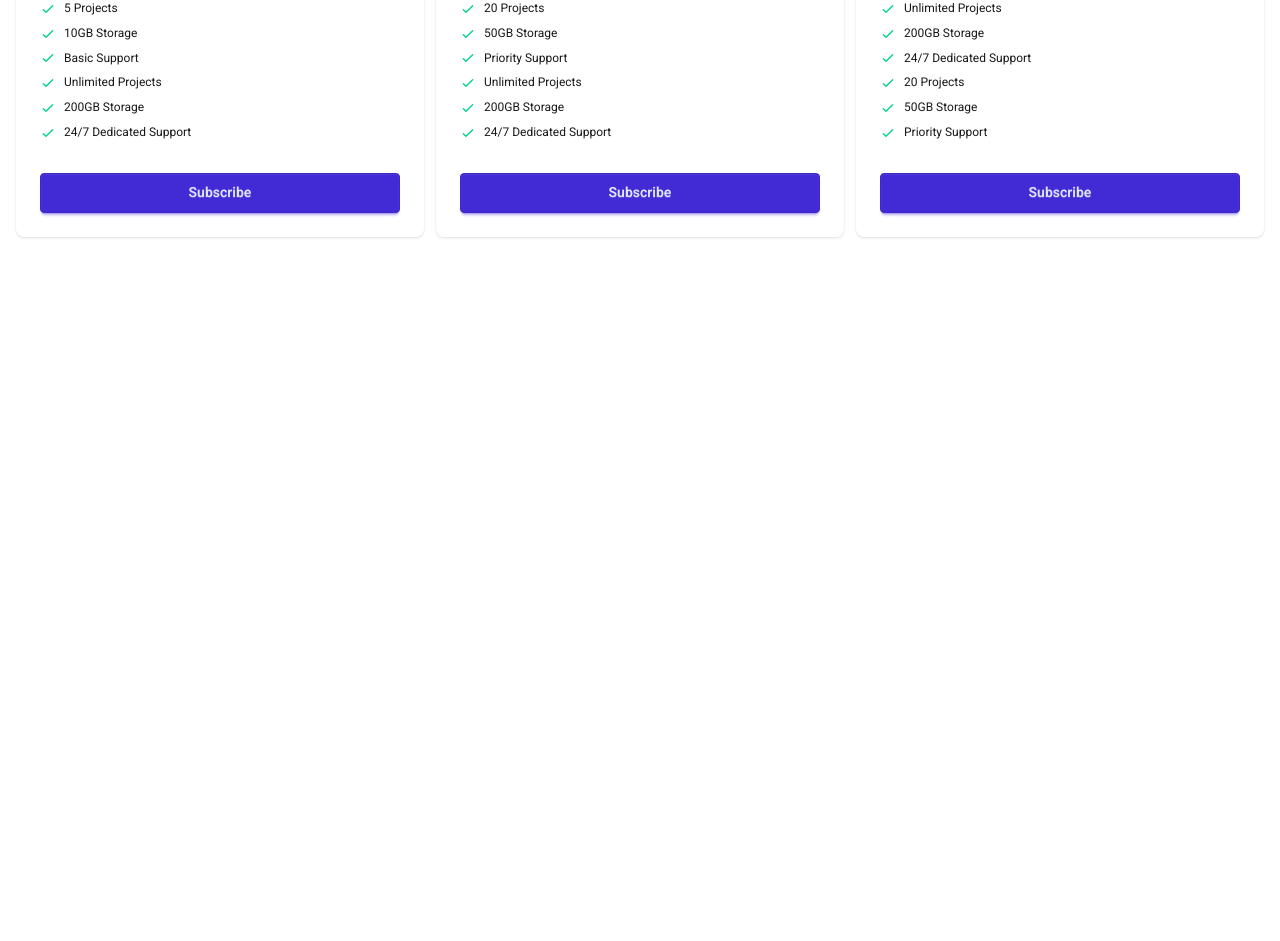
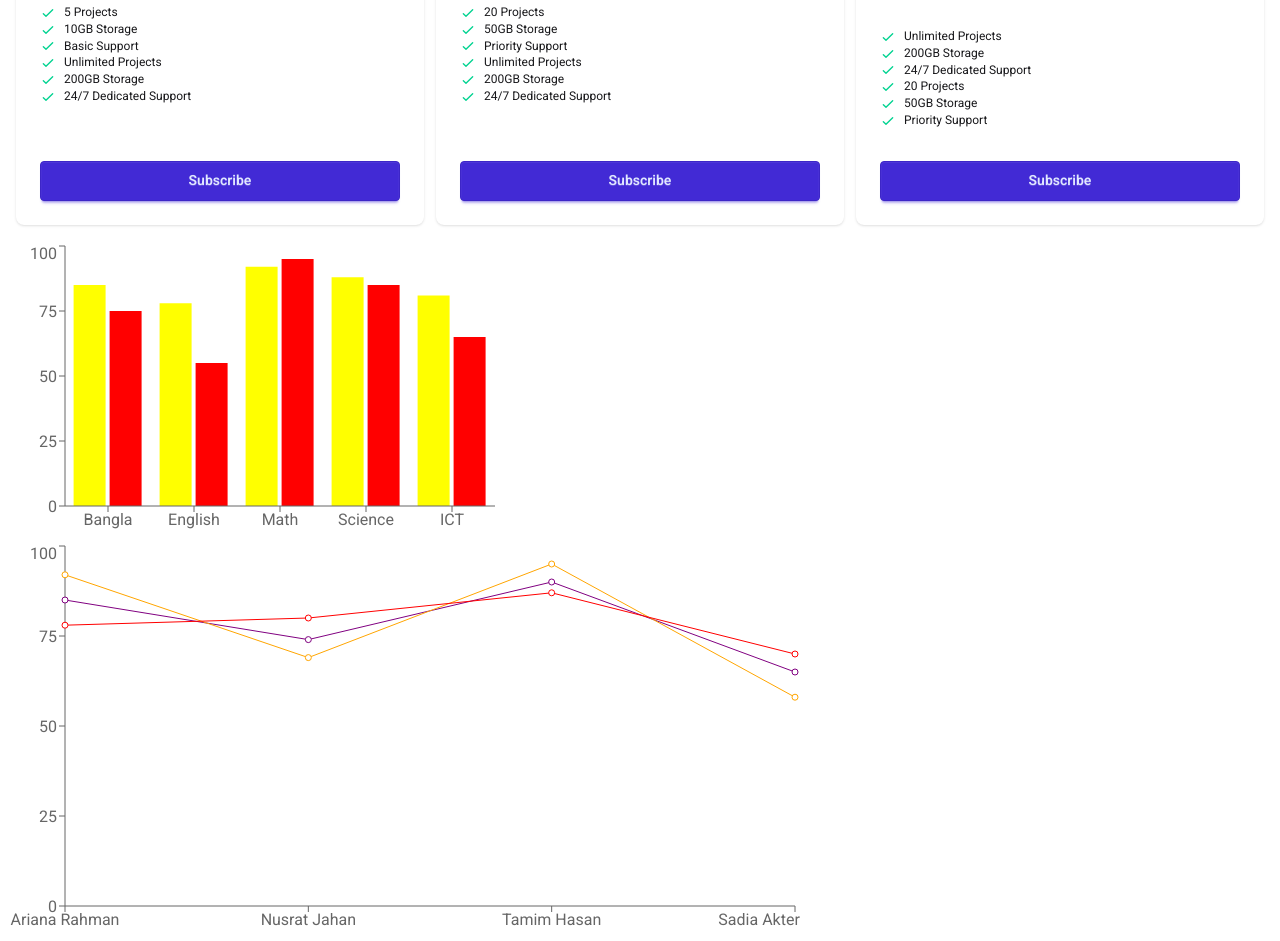
Before and after one commit to Srabonti721/tailwind-react-pricing-options, a React (Vite) app: page / in a window 1280 px wide. Shown: the part 260-1201 px from the top of the page. Before the commit the page ends 800 px from the top, so only its background shows below. Built offline with nearby package versions, Linux system fonts and the light colour scheme.

Commit message:
added line charts, barcharts, and using tooltip

```diff
--- a/package.json
+++ b/package.json
@@ -15,6 +15,7 @@
     "react": "^19.2.6",
     "react-dom": "^19.2.6",
     "react-icons": "^5.6.0",
+    "recharts": "^3.8.1",
     "tailwindcss": "^4.3.0"
   },
   "devDependencies": {
--- a/public/priceingData.json
+++ b/public/priceingData.json
@@ -32,6 +32,7 @@
   {
     "id": 3,
     "plan": "Premium Plan",
+    "popular":"true",
     "price": "$99.67/month",
     "duration": "Monthly",
      "description": "Advanced plan for businesses requiring unlimited projects and dedicated support.",
--- a/src/App.jsx
+++ b/src/App.jsx
@@ -5,8 +5,11 @@ import DaisyNav from './components/DaisyNav/DaisyNav'
 import Navbar from './components/Navbar'
 import RecapNavbar from './components/Navbar/RecapNavbar'
 import PriceingOption from './components/Options/PriceingOption'
+import ResultCharts from './components/ResultCharts/ResultCharts'
+import BarCharts from './components/ResultCharts/BarCharts'
 
-const pricingPromise = fetch("priceingData.json").then(res =>res.json())
+
+const pricingPromise = fetch("priceingData.json").then(res => res.json())
 function App() {
 
   return (
@@ -21,6 +24,8 @@ function App() {
         <Suspense fallback={<span className="loading loading-dots loading-lg"></span>}>
           <PriceingOption pricingPromise={pricingPromise}></PriceingOption>
         </Suspense>
+<BarCharts></BarCharts>
+          <ResultCharts></ResultCharts>
       </main>
     </>
   )
--- a/src/components/DaisyPricing/DaisyPricing.jsx
+++ b/src/components/DaisyPricing/DaisyPricing.jsx
@@ -1,16 +1,16 @@
 import React from 'react';
 
 const DaisyPricing = ({ prices }) => {
-    const { plan, price, features } = prices
+    const { plan, price, features,popular } = prices
     return (
         <div className="card bg-base-100 shadow-sm">
             <div className="card-body">
-                <span className="badge badge-xs badge-warning">Most Popular</span>
-                <div className="flex justify-between">
+                {popular && <span className="badge badge-xs badge-warning">Most Popular</span>}
+                <div className="flex justify-between flex-col">
                     <h2 className="text-3xl font-bold">{plan}</h2>
                     <span className="text-xl">{price}</span>
                 </div>
-                <ul className="mt-6 flex flex-col gap-2 text-xs">
+                <ul className="mt-6 flex-1 gap-2 text-xs">
                     {
                         features.map((feature, index) => <li key={index}>
                             <svg xmlns="http://www.w3.org/2000/svg" className="size-4 me-2 inline-block text-success" fill="none" viewBox="0 0 24 24" stroke="currentColor"><path strokeLinecap="round" strokeLinejoin="round" strokeWidth="2" d="M5 13l4 4L19 7" /></svg>
--- /dev/null
+++ b/src/components/ResultCharts/BarCharts.jsx
@@ -0,0 +1,43 @@
+import React from 'react';
+import { Bar, BarChart, XAxis, YAxis } from 'recharts';
+const barCharts = [
+  {
+    "subject": "Bangla",
+    "marks": 85,
+    "math":"75"
+  },
+  {
+    "subject": "English",
+    "marks": 78,
+     "math":"55"
+  },
+  {
+    "subject": "Math",
+    "marks": 92,
+     "math":"95"
+  },
+  {
+    "subject": "Science",
+    "marks": 88,
+     "math":"85"
+  },
+  {
+    "subject": "ICT",
+    "marks": 81,
+     "math":"65"
+  }
+]
+const BarCharts = () => {
+    return (
+        <div>
+            <BarChart width={500} height={300} data={barCharts}>
+                <XAxis dataKey={'subject'}></XAxis>
+                <YAxis></YAxis>
+             <Bar dataKey={'marks'} fill='yellow'></Bar>
+             <Bar dataKey={'math'} fill='red'></Bar>
+            </BarChart>
+        </div>
+    );
+};
+
+export default BarCharts;
--- /dev/null
+++ b/src/components/ResultCharts/ResultCharts.jsx
@@ -0,0 +1,68 @@
+import React from 'react';
+import { Line, LineChart, Tooltip, XAxis, YAxis } from 'recharts';
+const resultData = [
+  {
+    "id": 1,
+    "name": "Ariana Rahman",
+    "roll": 101,
+    "class": "10",
+    "bangla": 85,
+    "english": 78,
+    "math": 92,
+    "science": 88,
+    "total": 343,
+    "grade": "A+"
+  },
+  {
+    "id": 2,
+    "name": "Nusrat Jahan",
+    "roll": 102,
+    "class": "10",
+    "bangla": 74,
+    "english": 80,
+    "math": 69,
+    "science": 72,
+    "total": 295,
+    "grade": "A"
+  },
+  {
+    "id": 3,
+    "name": "Tamim Hasan",
+    "roll": 103,
+    "class": "10",
+    "bangla": 90,
+    "english": 87,
+    "math": 95,
+    "science": 91,
+    "total": 363,
+    "grade": "A+"
+  },
+  {
+    "id": 4,
+    "name": "Sadia Akter",
+    "roll": 104,
+    "class": "10",
+    "bangla": 65,
+    "english": 70,
+    "math": 58,
+    "science": 62,
+    "total": 255,
+    "grade": "B"
+  }
+]
+const ResultCharts = () => {
+    return (
+        <div>
+            <LineChart width={800} height={400} data={resultData}>
+                   <Line dataKey={'bangla'} stroke='purple'></Line>
+                   <Line dataKey="math" stroke="orange" ></Line>
+                   <Line dataKey="english" stroke="red"  name='my recharts'></Line>
+                   <XAxis dataKey={'name'}></XAxis>
+                   <YAxis></YAxis>
+                   <Tooltip></Tooltip>
+            </LineChart>
+        </div>
+    );
+};
+
+export default ResultCharts;
```
Also changed, not shown: 1 other file (tests, documents, lock files or other folders). Lines whose indentation alone changed are shown as unchanged.
